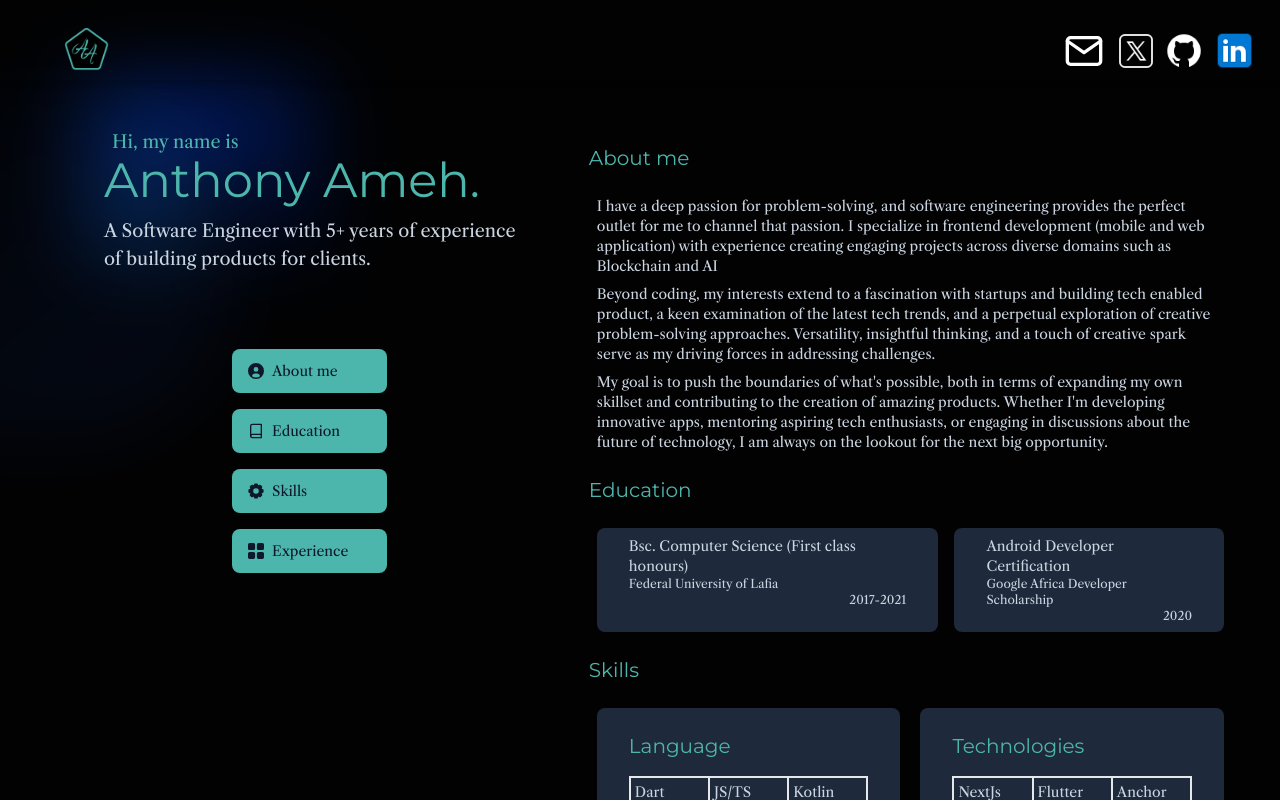
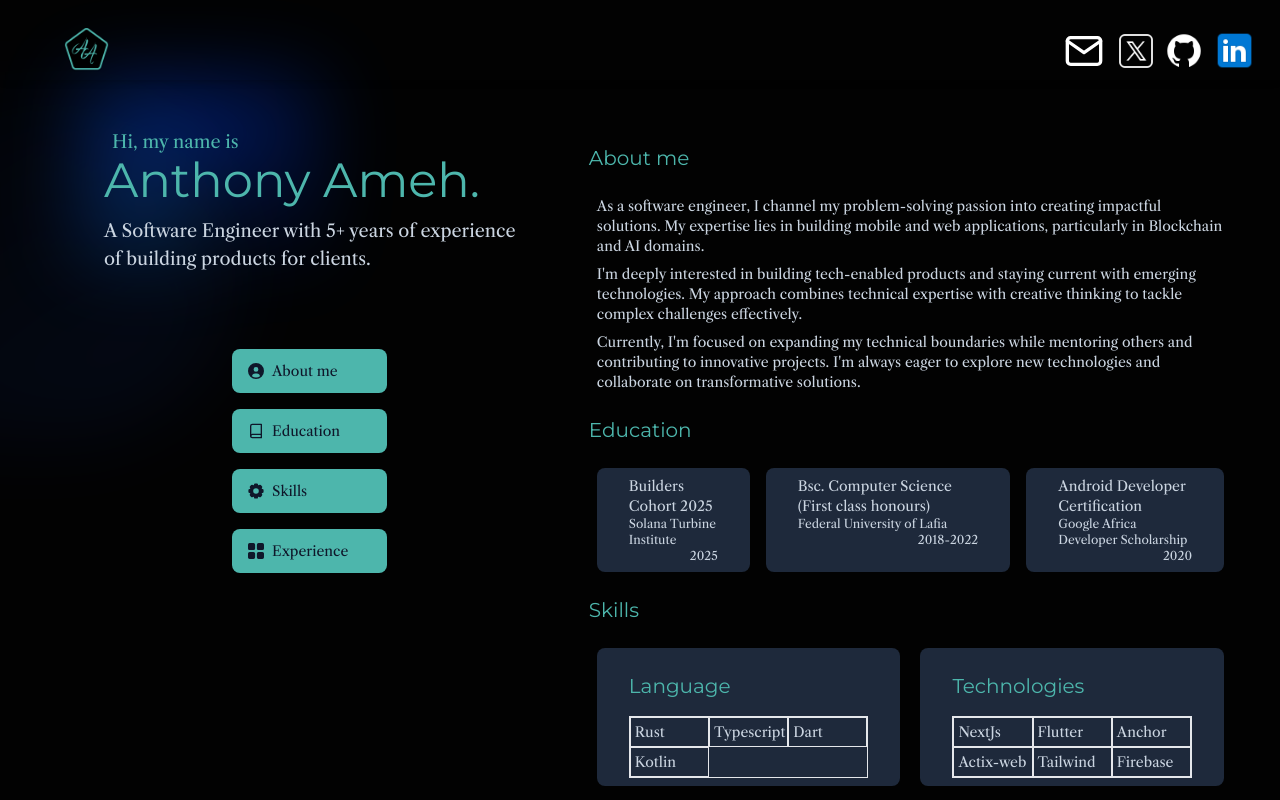
Before and after one commit to ANTONINEUTRON/anthony_portfolio, a Next.js app: page / in a window 1280 px wide. Shown: the top 800 px of the page. Built offline with nearby package versions, Linux system fonts and the light colour scheme.

Commit message:
worked on something

```diff
--- a/app/page.tsx
+++ b/app/page.tsx
@@ -46,20 +46,18 @@ export default function Home() {
       <div ref={aboutRef} id="about">
         <Header>About me</Header>
         <p>
-          I have a deep passion for problem-solving, and software engineering provides
-          the perfect outlet for me to channel that passion.
-          I specialize in frontend development (mobile and web application) with experience creating engaging projects across diverse domains such as Blockchain and AI
+          As a software engineer, I channel my problem-solving passion into creating
+          impactful solutions. My expertise lies in building mobile and web applications, particularly in Blockchain and AI domains.
         </p>
         <p>
-          Beyond coding, my interests extend to a fascination with startups and building tech enabled product,
-          a keen examination of the latest tech trends, and a perpetual exploration of creative problem-solving approaches.
-          Versatility, insightful thinking, and a touch of creative spark serve as my driving forces in addressing challenges.
+          I'm deeply interested in building tech-enabled products and staying current
+          with emerging technologies. My approach combines technical expertise with
+          creative thinking to tackle complex challenges effectively.
         </p>
         <p>
-          My goal is to push the boundaries of what's possible, both in terms of expanding my own skillset
-          and contributing to the creation of amazing products. Whether I'm developing innovative apps, mentoring aspiring
-          tech enthusiasts, or engaging in discussions about the future of technology, I am always on the lookout for the next
-          big opportunity.
+          Currently, I'm focused on expanding my technical boundaries while mentoring
+          others and contributing to innovative projects. I'm always eager to explore
+          new technologies and collaborate on transformative solutions.
         </p>
       </div>
 
@@ -67,7 +65,11 @@ export default function Home() {
         <Header>Education</Header>
         <div className='flex flex-col lg:flex-row'>
           <EducationItem
-            date='2017-2021'
+            date='2025'
+            certificate="Builders Cohort 2025"
+            institution='Solana Turbine Institute' />
+          <EducationItem
+            date='2018-2022'
             institution="Federal University of Lafia"
             certificate='Bsc. Computer Science (First class honours)' />
           <EducationItem
@@ -83,12 +85,10 @@ export default function Home() {
           <SkillItem>
             <Header>Language</Header>
             <div className='grid grid-cols-3 border'>
+              <div className='border p-1'>Rust</div>
+              <div className='border p-1'>Typescript</div>
               <div className='border p-1'>Dart</div>
-              <div className='border p-1'>JS/TS</div>
               <div className='border p-1'>Kotlin</div>
-              <div className='border p-1'>Rust</div>
-              <div className='border p-1'>PHP</div>
-              <div className='border p-1'>Java</div>
             </div>
           </SkillItem>
           <SkillItem>
@@ -97,7 +97,7 @@ export default function Home() {
               <div className='border p-1'>NextJs</div>
               <div className='border p-1'>Flutter</div>
               <div className='border p-1'>Anchor</div>
-              <div className='border p-1'>Android (XML and Compose)</div>
+              <div className='border p-1'>Actix-web</div>
               <div className='border p-1'>Tailwind</div>
               <div className='border p-1'>Firebase</div>
             </div>
--- a/data/ExperienceData.ts
+++ b/data/ExperienceData.ts
@@ -1,13 +1,21 @@
 import { ExperienceItem } from "@/components/ExperienceSection"
 
-const ExperienceData: ExperienceItem[] =  [
+const ExperienceData: ExperienceItem[] = [
+    {
+        position: "Software Engineer",
+        period: "March, 2024 - present",
+        organization: "Solana Turbine Institute",
+        description: "A contract position(under NDA) which involves building a solana integrated application for a client.",
+        tech: ["Typescript", "Anchor", "Rust", "Actix-web"],
+        url: []
+    },
     {
         position: "Developer Relations",
         period: "August, 2024 - present",
         organization: "SuperteamNg Nasarawa State",
         description: "This role involves fostering community engagement, offering technical support, and creating resources to enhance the developer experience for members of SuperteamNG in Nasarawa State.",
         tech: ["Typescript", "Anchor", "Rust", "Community Management & Operations"],
-        url:[]
+        url: []
     },
     {
         position: "Mobile Application Development Instructor",
```
